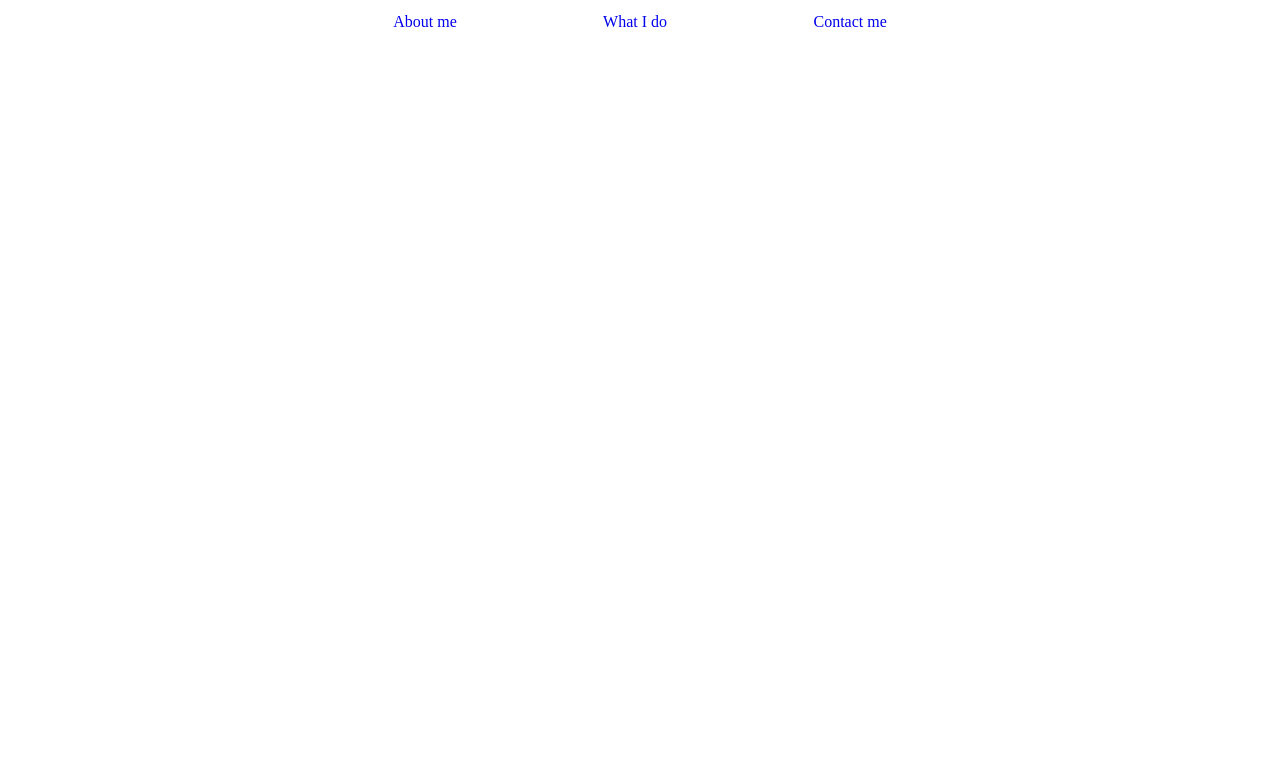
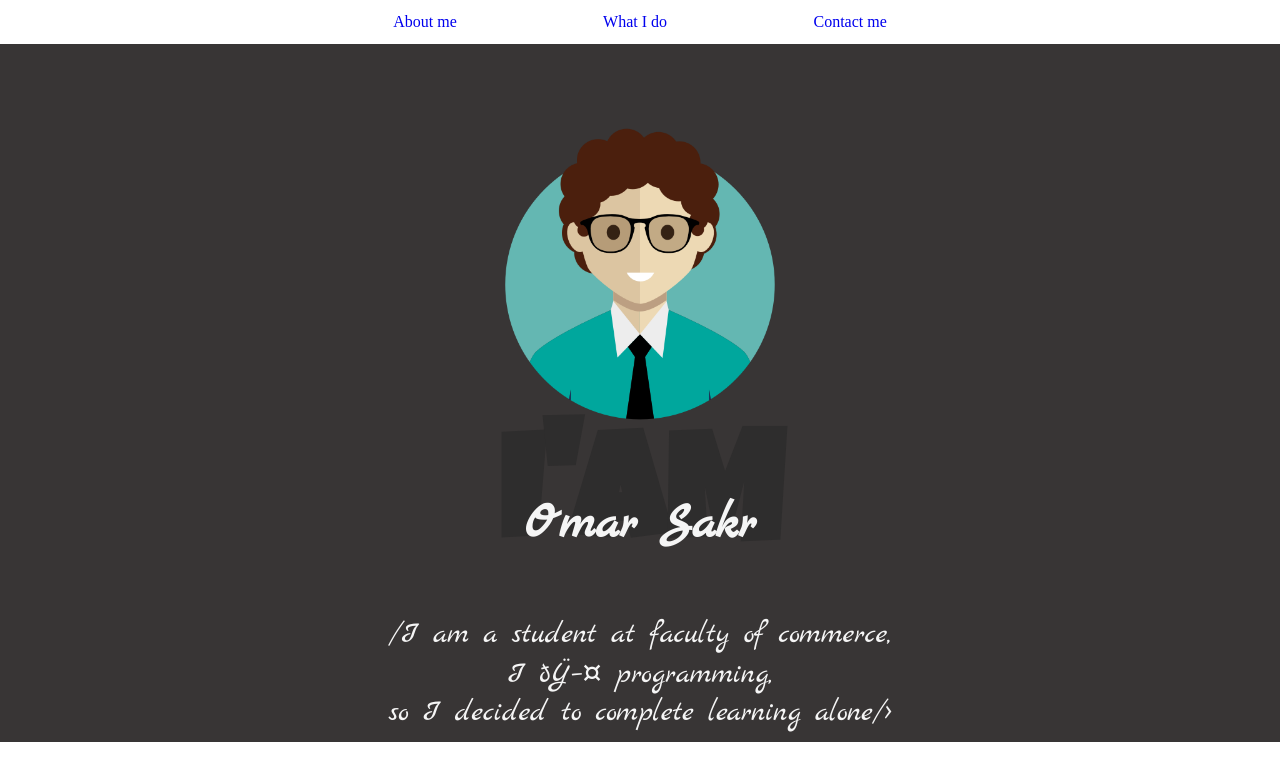
Before and after one commit to Reomar/About-me-test, a plain HTML site: page main page/index.html in a window 1280 px wide. Drawn offline with Linux system fonts and the light colour scheme.

Commit message:
Added #About Me# section

```diff
--- a/main page/index.html
+++ b/main page/index.html
@@ -21,5 +21,12 @@
             </nav>
         </header>
 
+        <div id="aboutme">
+            <img src="$assets/Avatar.png">
+            <h2>I'AM</h2>
+            <h1>Omar Sakr</h1>
+            <p>/I am a student at faculty of commerce,<br/>I 🖤 programming,<br/>so I decided to complete learning alone/></p>
+        </div>
+
     </body>
 </html>
--- a/main page/main.css
+++ b/main page/main.css
@@ -1,3 +1,11 @@
+/******External librares******/
+
+         /*-Mark Script font-*/
+@import url('https://fonts.googleapis.com/css?family=Marck+Script');
+            /*-Luceist Guy-*/
+@import url('https://fonts.googleapis.com/css?family=Luckiest+Guy');
+
+
 /*-----Global-----*/
 
 *{
@@ -41,3 +49,49 @@ header nav ul li a {
 header nav ul li a:active , a:hover {
     background-color: tomato;
 }
+
+
+/*---About Me-----*/
+
+#aboutme{
+    background-color: #383535;
+}
+
+#aboutme img{
+    display: block;
+    width: 20em;
+    height: 20em;
+    margin-left: auto;
+    margin-right: auto;
+    padding-top: 70px;
+}
+
+#aboutme h1{
+    position: relative;
+    font-family: 'Marck Script', cursive;
+    font-size: 50px;
+    color: whitesmoke;
+    text-align: center;
+    margin-top: 60px;
+}
+
+
+#aboutme h2{
+    display: block;
+    position: absolute;
+    left: 50%;
+    transform: translateX(-50%px);
+     -webkit-transform: translateX(-50%);
+    font-size: 150px;
+    font-family: 'Luckiest Guy', cursive;
+    color: #2E2D2D;
+}
+
+#aboutme p{
+    text-align: center;
+    margin-top: 2em;
+    font-family: 'Marck Script', cursive;
+    font-size: 30px;
+    color: whitesmoke;
+    padding-bottom: 10px;
+}
```
Also changed, not shown: main page/$assets/Avatar.png (added), main page/$assets/Group 13.png (deleted), main page/$assets/Group 13@2x.png (deleted).
